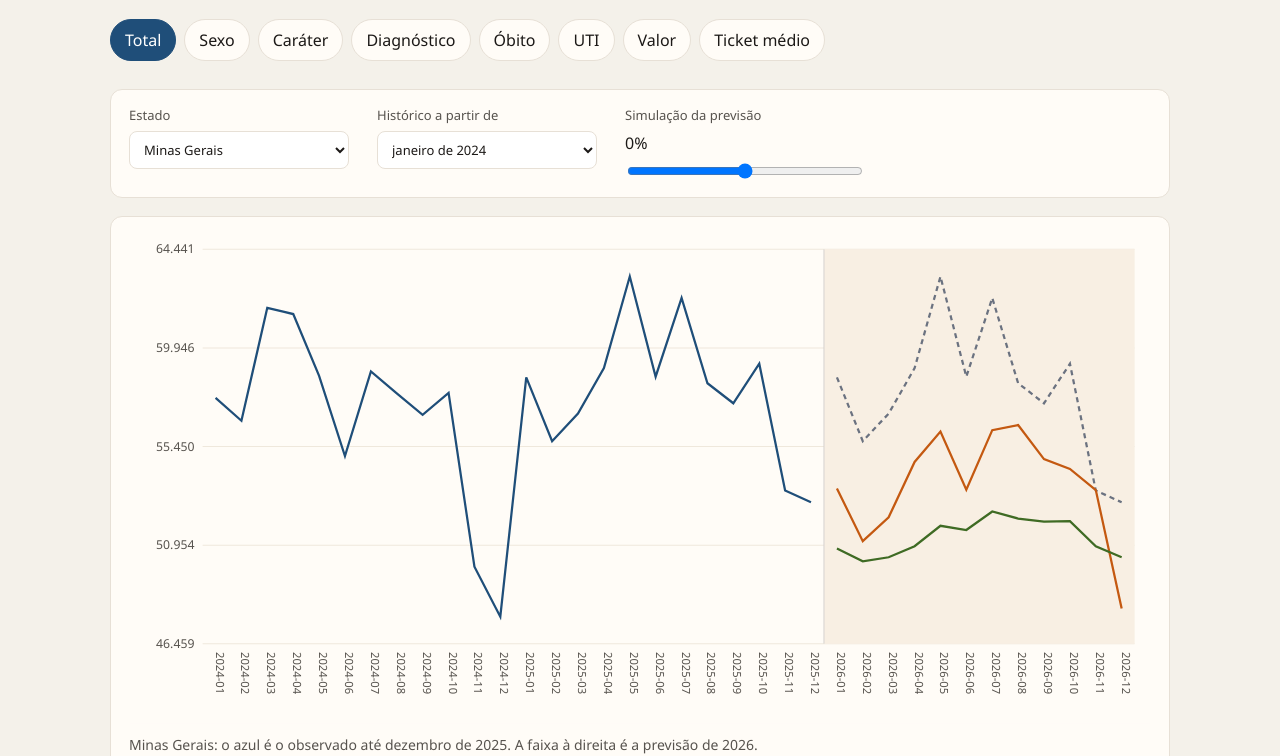
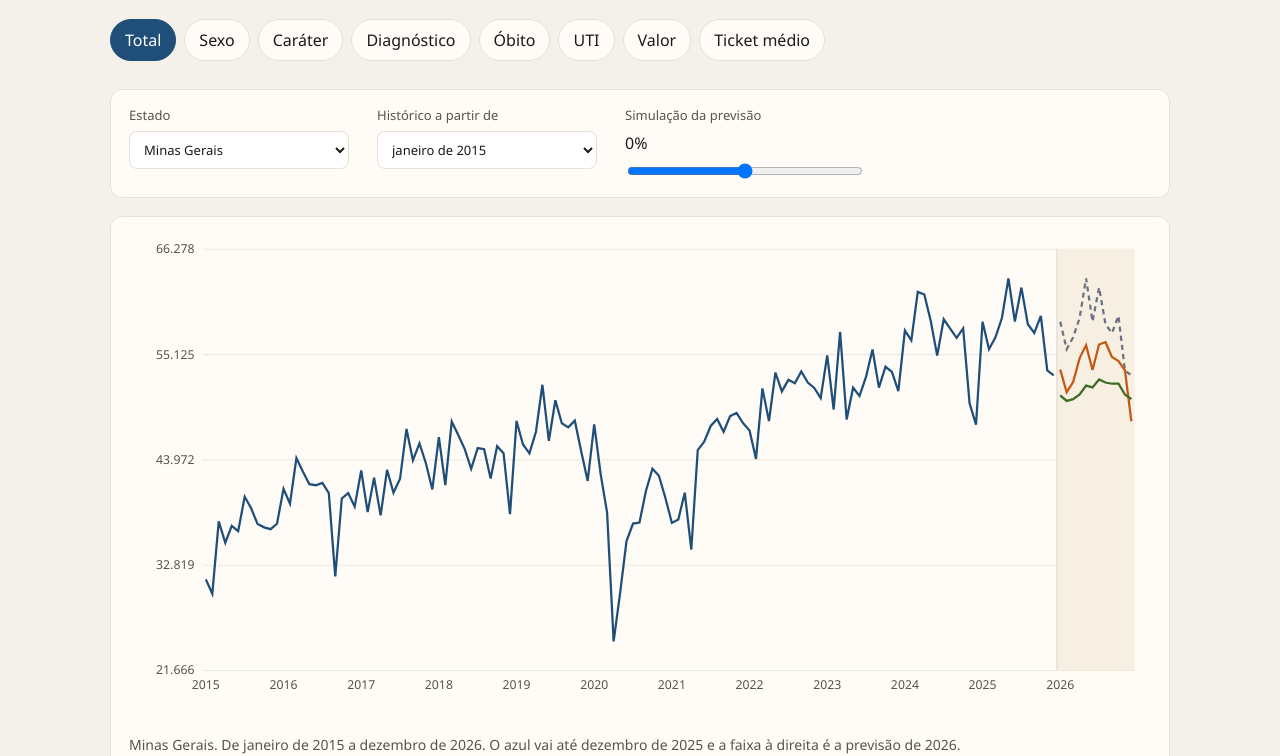
Before and after one commit to ecordeiro/internacoes-sus, a plain HTML site: page docs/ans.html in a window 1280 px wide. Shown: the part 196-952 px from the top of the page. Drawn offline with Linux system fonts and the light colour scheme.

Commit message:
Mostra o histórico da ANS a partir do ano escolhido.
O eixo passa a marcar o ano inteiro, e valor e ticket avisam quando a série só existe a partir de 2023.

```diff
--- a/docs/ans.html
+++ b/docs/ans.html
@@ -41,10 +41,10 @@
     <label>
       Histórico a partir de
       <select id="inicio">
+        <option value="2015-01" selected>janeiro de 2015</option>
+        <option value="2019-01">janeiro de 2019</option>
+        <option value="2022-01">janeiro de 2022</option>
         <option value="2024-01">janeiro de 2024</option>
-        <option value="2022-01">janeiro de 2022</option>
-        <option value="2019-01">janeiro de 2019</option>
-        <option value="2015-01">janeiro de 2015</option>
       </select>
     </label>
     <label class="cenario" id="caixa-cenario">
@@ -111,6 +111,6 @@
       A simulação só multiplica a previsão exibida. Ela não treina o modelo de novo e não entra na leitura.
     </p>
   </footer>
-  <script src="ans.js"></script>
+  <script src="ans.js?v=3"></script>
 </body>
 </html>
--- a/docs/ans.js
+++ b/docs/ans.js
@@ -139,7 +139,7 @@ function desenhar() {
   const anterior = valores.ano_anterior;
   const largura = 1000;
   const altura = 480;
-  const margem = { topo: 16, direita: 16, baixo: 78, esquerda: dinheiro(quebraAtual) ? 96 : 72 };
+  const margem = { topo: 16, direita: 16, baixo: 52, esquerda: dinheiro(quebraAtual) ? 96 : 72 };
   const internoL = largura - margem.esquerda - margem.direita;
   const internoA = altura - margem.topo - margem.baixo;
   const pontos = observado.concat(tft || [], lstm || [], anterior || []);
@@ -158,11 +158,14 @@ function desenhar() {
     grade += `<line x1="${margem.esquerda}" x2="${largura - margem.direita}" y1="${y}" y2="${y}" stroke="#efe8dc"></line>`;
     grade += `<text x="${margem.esquerda - 8}" y="${y + 4}" text-anchor="end" fill="#57534e" font-size="12">${formatarNumero(valor)}</text>`;
   }
-  const passo = meses.length > 60 ? 6 : meses.length > 36 ? 2 : 1;
+  const porAno = meses.length > 36;
   let datas = "";
   meses.forEach((mes, i) => {
-    if (i % passo !== 0) return;
-    datas += `<text x="0" y="0" fill="#57534e" font-size="11" transform="translate(${xDe(i).toFixed(1)} ${margem.topo + internoA + 8}) rotate(90)">${mes}</text>`;
+    const [ano, numeroMes] = mes.split("-");
+    const rotulo = porAno ? (numeroMes === "01" ? ano : "") : `${numeroMes}/${ano.slice(2)}`;
+    if (!rotulo) return;
+    if (!porAno && meses.length > 18 && i % 2 !== 0) return;
+    datas += `<text x="${xDe(i).toFixed(1)}" y="${margem.topo + internoA + 18}" text-anchor="middle" fill="#57534e" font-size="12">${rotulo}</text>`;
   });
   const linha = (serie, deslocamento, cor, extra) => {
     const d = serie.map((valor, i) => `${i === 0 ? "M" : "L"} ${xDe(i + deslocamento).toFixed(1)} ${yDe(valor).toFixed(1)}`).join(" ");
@@ -185,9 +188,13 @@ function desenhar() {
   const sinal = escala === 1 ? "0%" : `${escala > 1 ? "+" : ""}${Math.round((escala - 1) * 100)}%`;
   cenarioValor.textContent = sinal;
   const simulacao = previsto && escala !== 1 ? `, com simulação de ${sinal}` : "";
+  const janela = `De ${nomeMes(meses[0])} a ${nomeMes(meses[meses.length - 1])}.`;
+  const antesDaSerie = atual.meses[0] > corte
+    ? ` O pedido era ${nomeMes(corte)}, mas esta série só começa em ${nomeMes(atual.meses[0])}.`
+    : "";
   titulo.textContent = previsto
-    ? `${atual.nome}: o azul é o observado até dezembro de 2025. A faixa à direita é a previsão de 2026${simulacao}.`
-    : `${atual.nome}: série observada, de janeiro de 2023 a dezembro de 2025.`;
+    ? `${atual.nome}. ${janela} O azul vai até dezembro de 2025 e a faixa à direita é a previsão de 2026${simulacao}.`
+    : `${atual.nome}. ${janela}${antesDaSerie}`;
   resumo.textContent = `${TEXTO[quebraAtual]} ${previsto ? "Previsão de janeiro a dezembro de 2026." : "Sem previsão: o histórico de valor pago tem três anos."}`;
   const itens = [["", "observado"]];
   if (previsto) {
```
